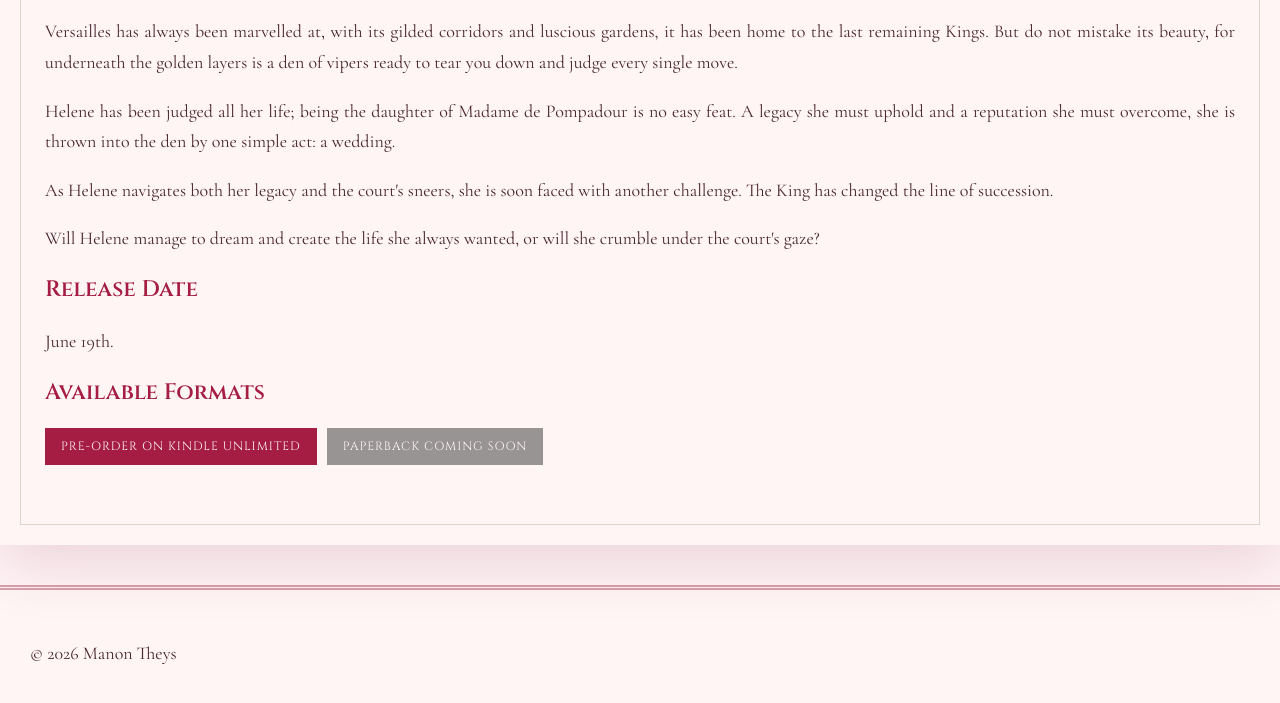
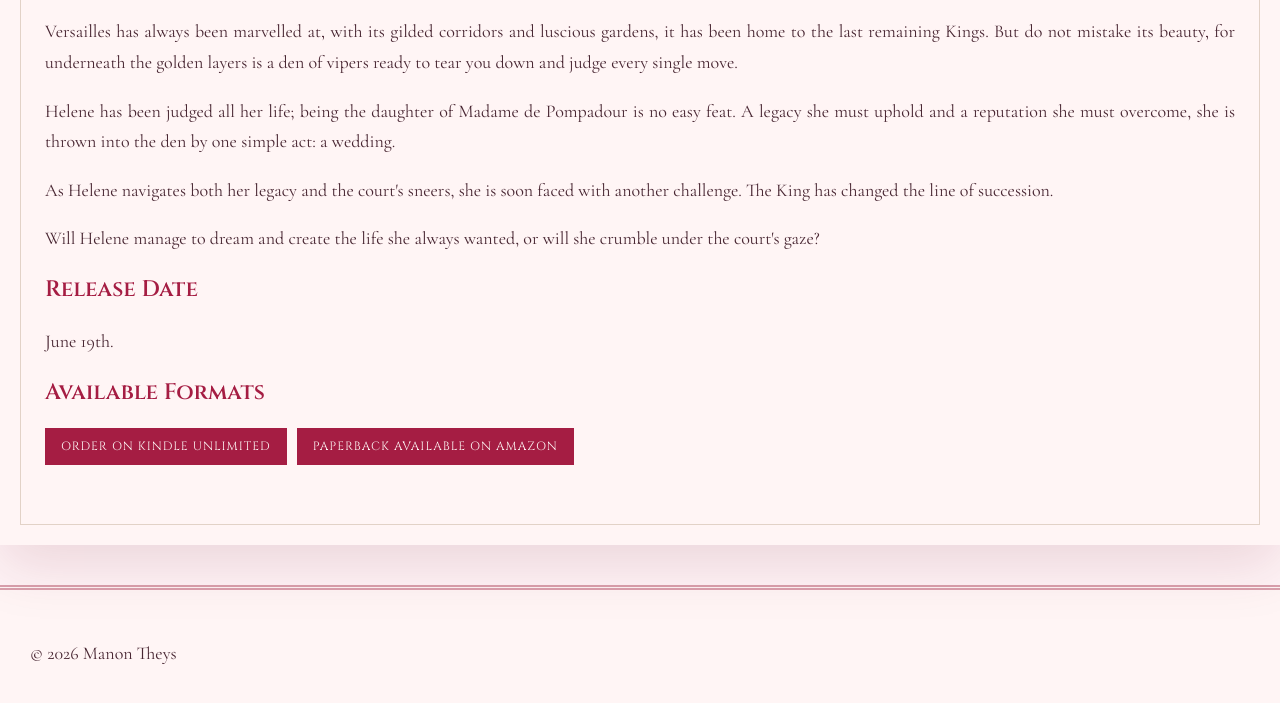
Before and after one commit to manontheysj-sys/cozy-author-website, a plain HTML site: page mybooks/love-and-corsets.html in a window 1280 px wide. Shown: the part 762-1465 px from the top of the page. Drawn offline with nearby package versions, Linux system fonts and the light colour scheme.

Commit message:
Update love-and-corsets.html

```diff
--- a/mybooks/love-and-corsets.html
+++ b/mybooks/love-and-corsets.html
@@ -134,12 +134,12 @@
 
                 <div class="book-links">
                     <a href="https://www.amazon.co.uk/Love-Corsets-Manon-Theys-ebook/dp/B0GZKWH4XX/ref=sr_1_1?crid=3UBZQLITE7F6S&dib=eyJ2IjoiMSJ9.KftpkCea_SbBZJz8PdTlKGvpnqO7MeTrfEweLtsu5nI.VwClP1-fz7V6me9V5rSk-sV8S5vrXzYXBoMa_m1YGSc&dib_tag=se&keywords=love+and+corsets&qid=1779626158&sprefix=love+and+corset%2Caps%2C292&sr=8-1" target="_blank" class="book-button">
-                        Pre-Order on Kindle Unlimited
+                        Order on Kindle Unlimited
                     </a>
 
 
-                    <a href="#" class="book-button disabled">
-                    Paperback Coming Soon
+                    <a href="https://www.amazon.ie/Love-Corsets-Manon-Theys/dp/B0H2TTD5VZ" target="_blank" class="book-button">
+                    Paperback Available on Amazon
                      </a>
                 </div>
             </section>
```
